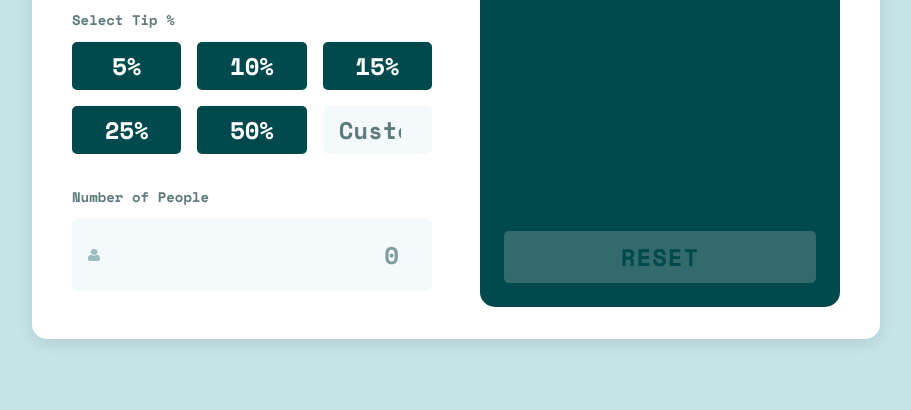
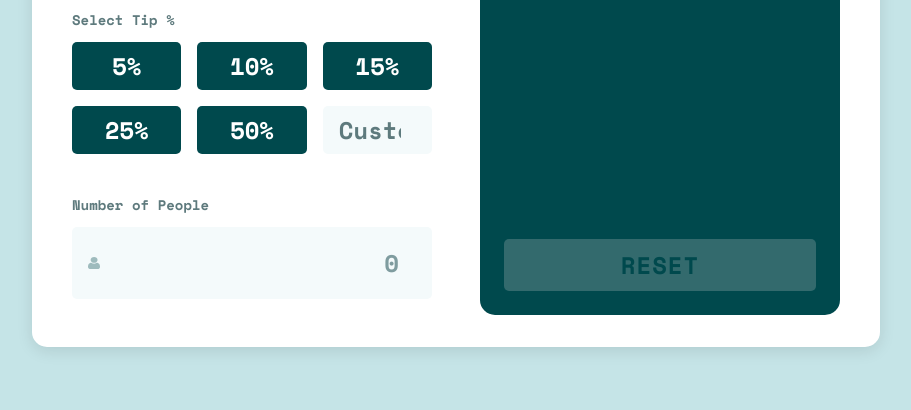
Before and after one commit to fringe4life/tip-calculator-app-main, a plain HTML site: page index.html in a window 1280 px wide. Shown: the part 390-800 px from the top of the page, without its empty margins (184-1095 px from the left). Drawn offline with nearby package versions, Linux system fonts and the light colour scheme.

Commit message:
fixed spacing in inut section

```diff
--- a/styles.css
+++ b/styles.css
@@ -108,7 +108,7 @@ body {
 .calculator__input-section {
   display: flex;
   flex-direction: column;
-  gap: var(--spacing-xl);
+  gap: var(--spacing-2xl);
   margin: var(--spacing-md) 0;
 }
 
```
